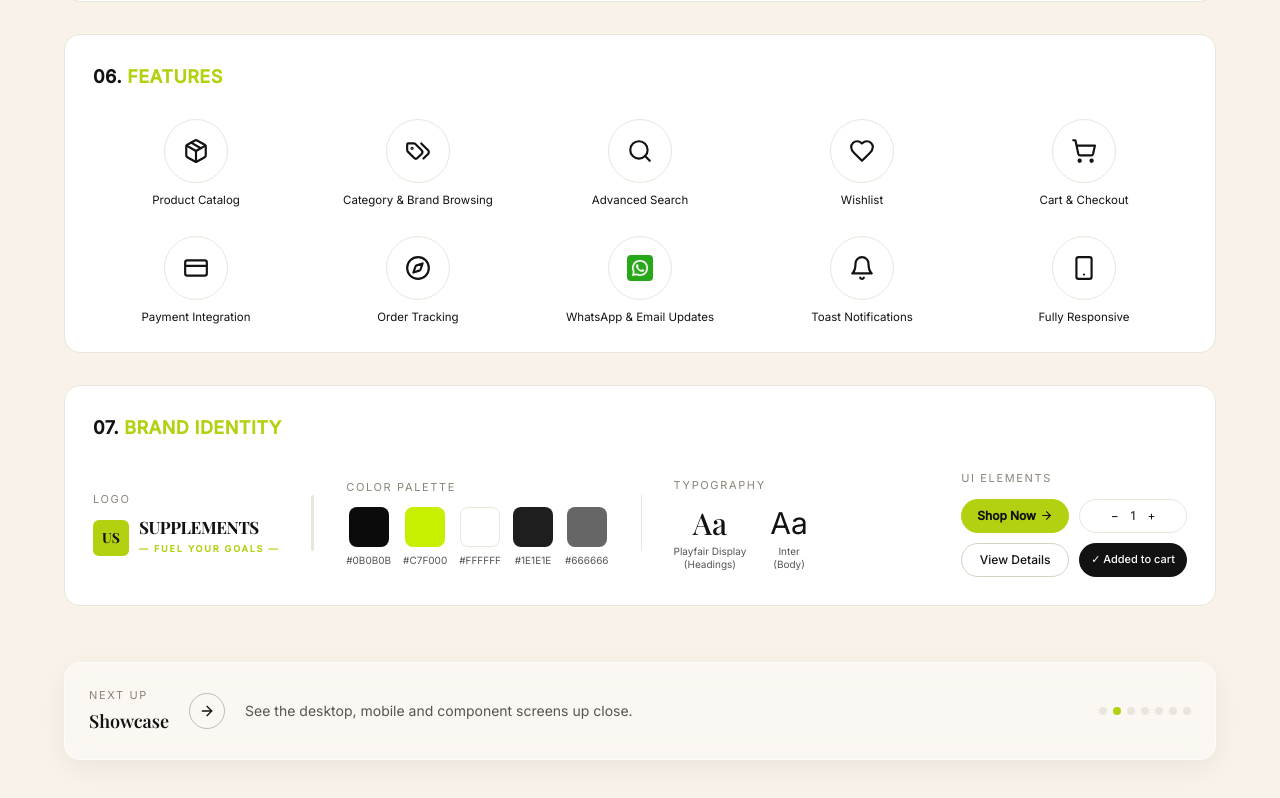
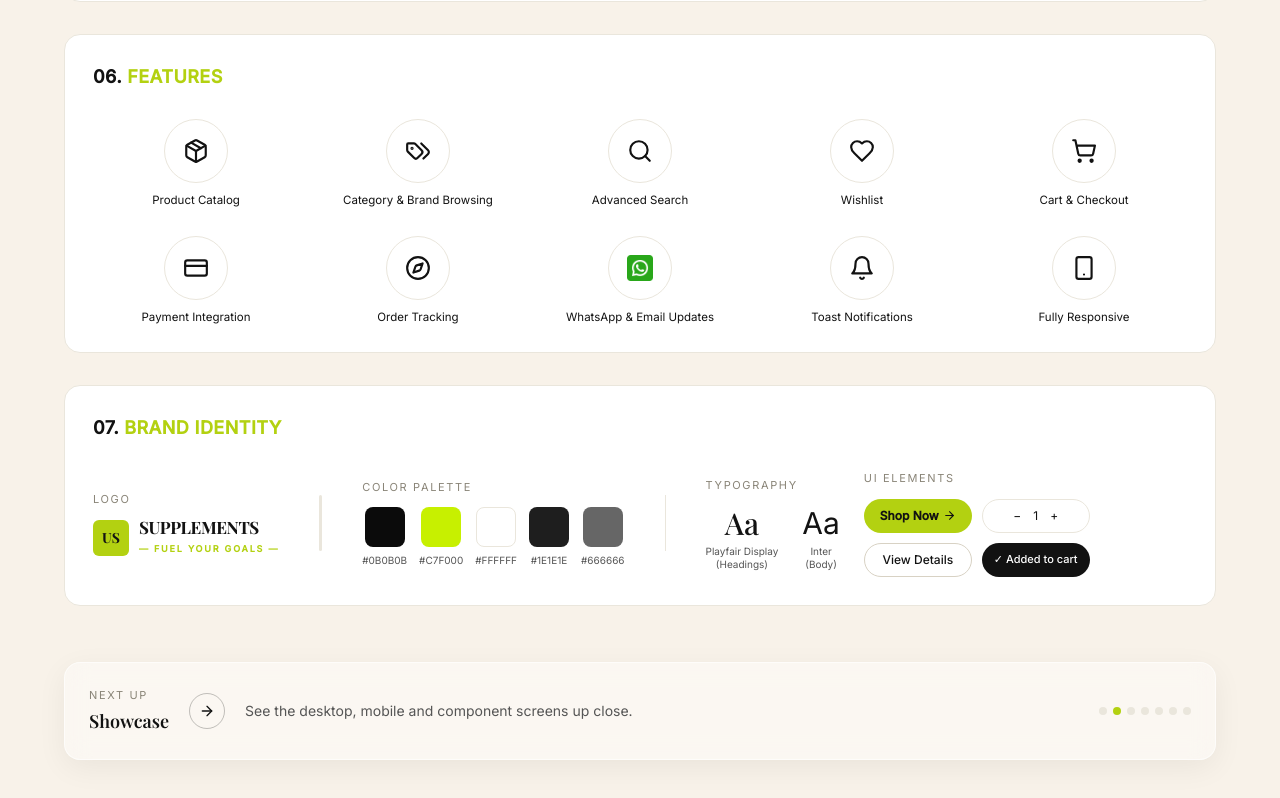
Before and after one commit to Shivam-hr/E-commerece-Protfolio, a Next.js app: page /work/us-supplements/process in a window 1280 px wide. Shown: the part 2243-3041 px from the top of the page. Built offline with nearby package versions, Linux system fonts and the light colour scheme.

Commit message:
update gap but not updated

```diff
--- a/app/work/us-supplements/process/page.tsx
+++ b/app/work/us-supplements/process/page.tsx
@@ -333,15 +333,15 @@ export default function USSupplementsProcess() {
       </section>
 
       {/* 07. Brand Identity */}
-      <section className="px-8 lg:px-16 pb-14 ">
+      <section className="px-8 lg:px-16 pb-14">
         <div className="bg-card border border-border rounded-card p-7">
           <h2 className="font-heading font-semibold text-lg tracking-wide uppercase text-ink mb-7">
             07. <span className="text-accent">Brand Identity</span>
           </h2>
 
-          <div className="flex flex-wrap items-center gap-8">
+          <div className="flex flex-wrap items-center">
             {/* Logo */}
-            <div className="shrink-0">
+            <div className="shrink-0 mr-10">
               <div className="text-[11px] tracking-[0.15em] text-mutedLight uppercase mb-3">Logo</div>
               {/* TODO(Shivam): swap for the real US Supplements logo image */}
               <div className="flex items-center gap-2.5">
@@ -360,10 +360,10 @@ export default function USSupplementsProcess() {
             </div>
 
             {/* thick divider */}
-            <div className="hidden sm:block w-[3px] h-14 bg-border rounded-full shrink-0" />
+            <div className="hidden sm:block w-[3px] h-14 bg-border rounded-full shrink-0 mr-10" />
 
             {/* Color Palette */}
-            <div className="shrink-0">
+            <div className="shrink-0 mr-10">
               <div className="text-[11px] tracking-[0.15em] text-mutedLight uppercase mb-3">Color Palette</div>
               <div className="flex flex-wrap gap-3">
                 {palette.map(({ hex, swatch }) => (
@@ -376,10 +376,10 @@ export default function USSupplementsProcess() {
             </div>
 
             {/* thin divider */}
-            <div className="hidden sm:block w-px h-14 bg-border shrink-0" />
+            <div className="hidden sm:block w-px h-14 bg-border shrink-0 mr-10" />
 
             {/* Typography */}
-            <div className="shrink-0">
+            <div className="shrink-0 mr-6">
               <div className="text-[11px] tracking-[0.15em] text-mutedLight uppercase mb-3">Typography</div>
               <div className="flex gap-6">
                 <div className="flex flex-col items-center gap-1">
@@ -401,8 +401,8 @@ export default function USSupplementsProcess() {
               </div>
             </div>
 
-            {/* UI Elements — pushed to top-right of the bar */}
-            <div className="sm:ml-auto">
+            {/* UI Elements */}
+            <div className="shrink-0">
               <div className="text-[11px] tracking-[0.15em] text-mutedLight uppercase mb-3">UI Elements</div>
               <div className="grid grid-cols-2 gap-2.5">
                 <span className="bg-accent text-ink text-xs font-semibold px-4 py-2 rounded-btn flex items-center justify-center gap-1">
```
